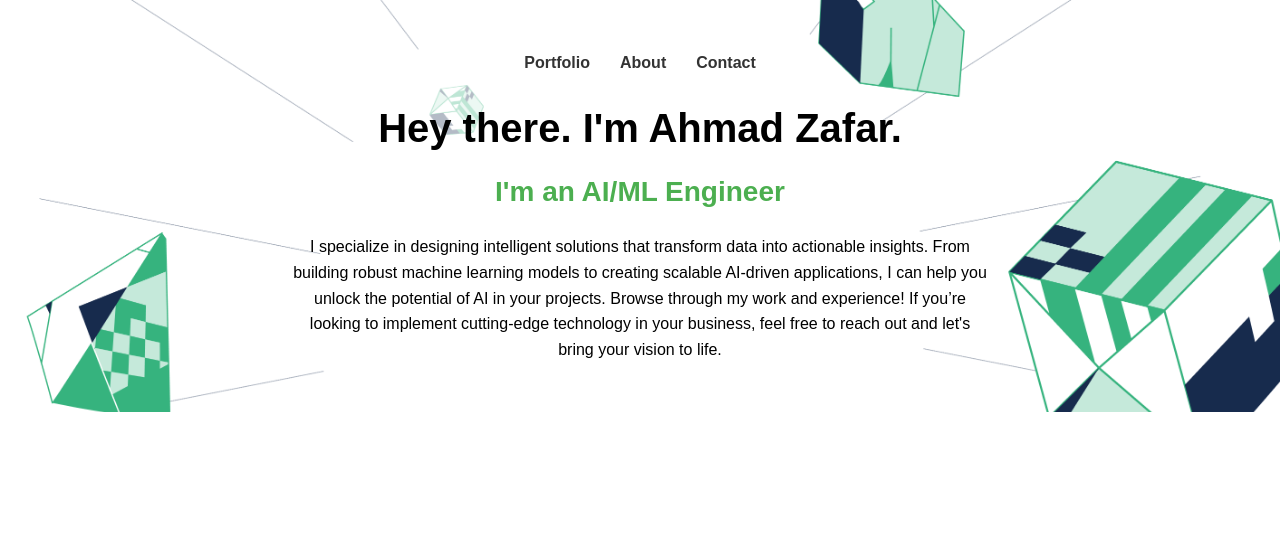
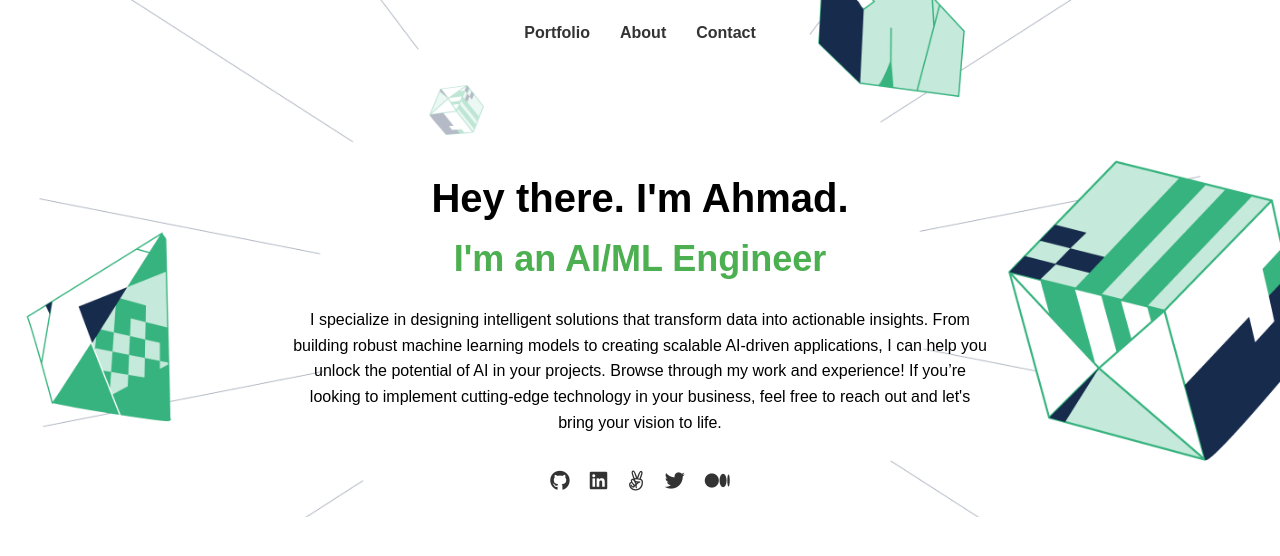
Before and after one commit to azafar224/myportfolio, a website: page index.html in a window 1280 px wide. Drawn offline with Linux system fonts and the light colour scheme.

Commit message:
Final Submission 2

```diff
--- a/index.html
+++ b/index.html
@@ -4,10 +4,11 @@
     <meta charset="UTF-8">
     <meta name="viewport" content="width=device-width, initial-scale=1.0">
     <title>Portfolio</title>
+    <link rel="stylesheet" href="https://cdnjs.cloudflare.com/ajax/libs/font-awesome/6.0.0-beta3/css/all.min.css">
     <link rel="stylesheet" href="styles.css">
 </head>
 <body>
-    <!-- Header Section -->
+
     <header class="hero">
         <nav class="nav">
             <ul>
@@ -17,9 +18,17 @@
             </ul>
         </nav>
         <div class="hero-text">
-            <h1>Hey there. I'm Ahmad Zafar.</h1>
+            <h1>Hey there. I'm Ahmad.</h1>
             <h2>I'm an <span class="highlight">AI/ML Engineer</span></h2>
             <p>I specialize in designing intelligent solutions that transform data into actionable insights. From building robust machine learning models to creating scalable AI-driven applications, I can help you unlock the potential of AI in your projects. Browse through my work and experience! If you’re looking to implement cutting-edge technology in your business, feel free to reach out and let's bring your vision to life.</p>
+        </div>
+
+        <div class="social-icons">
+            <a href="#" target="_blank"><i class="fab fa-github"></i></a>
+            <a href="#" target="_blank"><i class="fab fa-linkedin"></i></a>
+            <a href="#" target="_blank"><i class="fab fa-angellist"></i></a>
+            <a href="#" target="_blank"><i class="fab fa-twitter"></i></a>
+            <a href="#" target="_blank"><i class="fab fa-medium"></i></a>
         </div>
     </header>
 </body>
--- a/styles.css
+++ b/styles.css
@@ -21,7 +21,7 @@ header {
   background-image: url('background.png');
   background-size: cover;
   background-position: top center;
-  padding: 50px 20px;
+  padding: 20px 50px;
   text-align: center;
   color: white;
 }
@@ -44,6 +44,7 @@ header {
 
 /* Hero Section */
 .hero-text {
+  padding-top: 100px;
   max-width: 700px;
   margin: 0 auto;
 }
@@ -51,13 +52,13 @@ header {
 .hero-text h1 {
   font-size: 2.5rem;
   color: black;
-  margin-bottom: 10px;
 }
 
 .hero-text h2 {
-  font-size: 1.75rem;
+  font-size: 2.25rem;
   color: #4caf50;
   margin-bottom: 20px;
+  font-weight: bold;
 }
 
 .hero-text p {
@@ -67,3 +68,21 @@ header {
 .highlight {
   color: #4caf50;
 }
+
+/* Social Media Icons */
+.social-icons {
+  margin-top: 30px;
+  display: flex;
+  justify-content: center;
+}
+
+.social-icons a {
+  margin: 0 10px;
+  font-size: 1.25rem;
+  color: #333;
+  transition: color 0.3s ease;
+}
+
+.social-icons a:hover {
+  color: #4caf50;
+}
```
